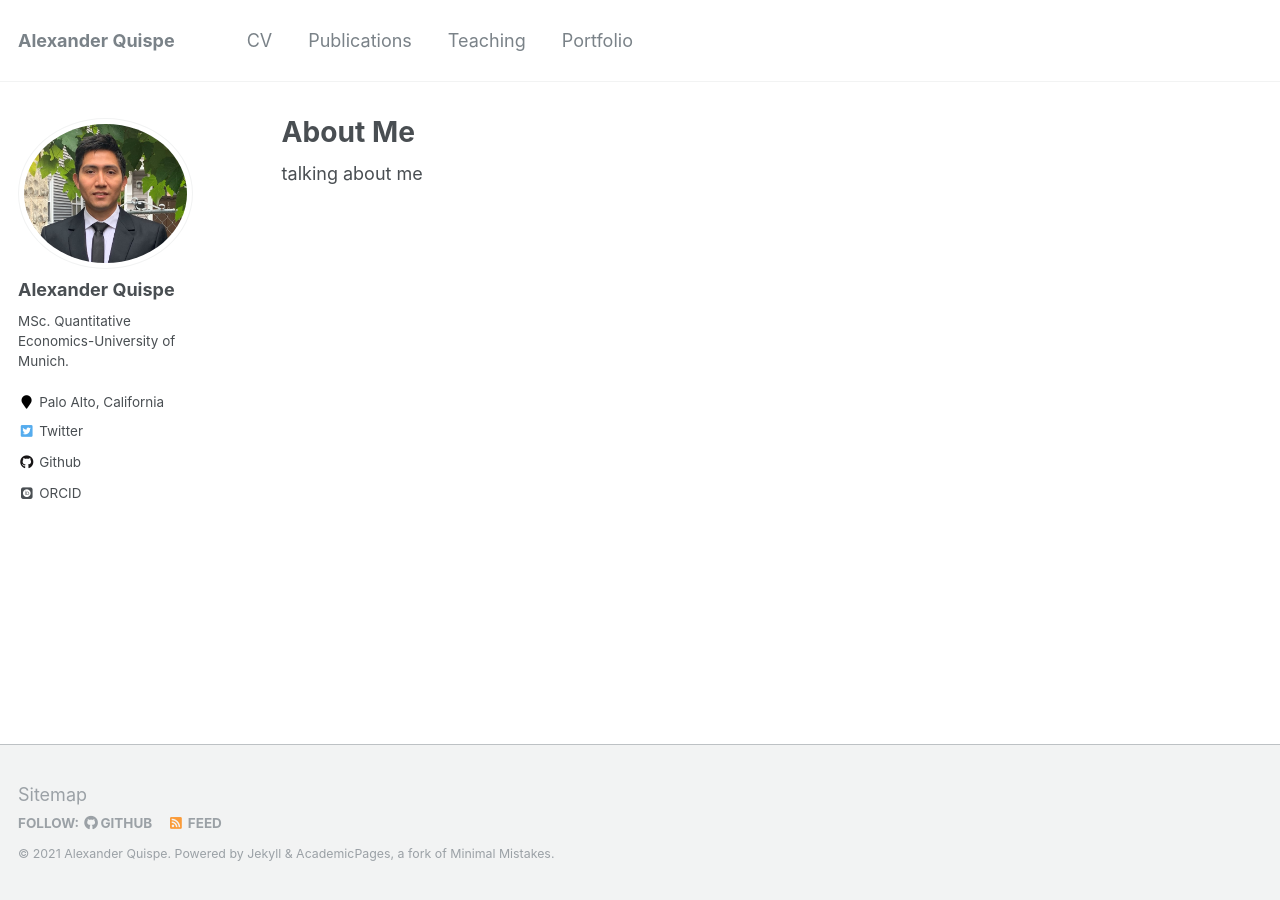
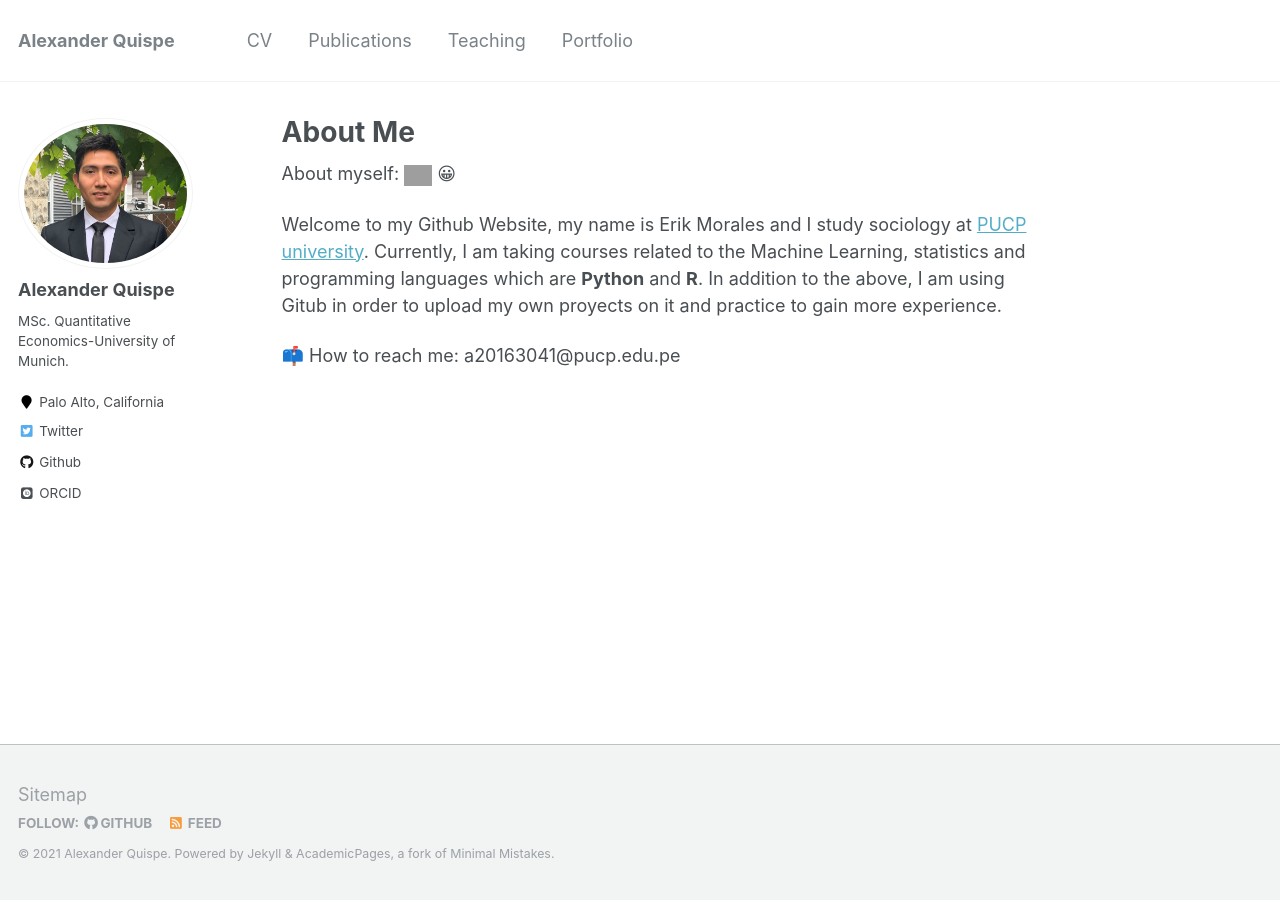
Before and after one commit to HaloReach2552/Brando.fold.github.io, a Jekyll site: the page built from _pages/about.md, in a window 1280 px wide. Built offline with Jekyll 4.4.1, drawn with Linux system fonts in a browser that asks for light colours; some web fonts are replaced; grey boxes are pictures that could not be loaded.

Commit message:
Update about.md

```diff
--- a/_pages/about.md
+++ b/_pages/about.md
@@ -8,4 +8,8 @@ redirect_from:
   - /about.html
 ---
 
-talking about me
+About myself: <img src="https://user-images.githubusercontent.com/1303154/88677602-1635ba80-d120-11ea-84d8-d263ba5fc3c0.gif" width="28px" alt="hi"> 😀
+
+Welcome to my Github Website, my name is Erik Morales and I study sociology at [PUCP university](https://www.pucp.edu.pe/). Currently, I am taking courses related to the Machine Learning, statistics and programming languages which are **Python** and **R**. In addition to the above, I am using Gitub in order to upload my own proyects on it and practice to gain more experience.
+
+📫 How to reach me: a20163041@pucp.edu.pe
```
